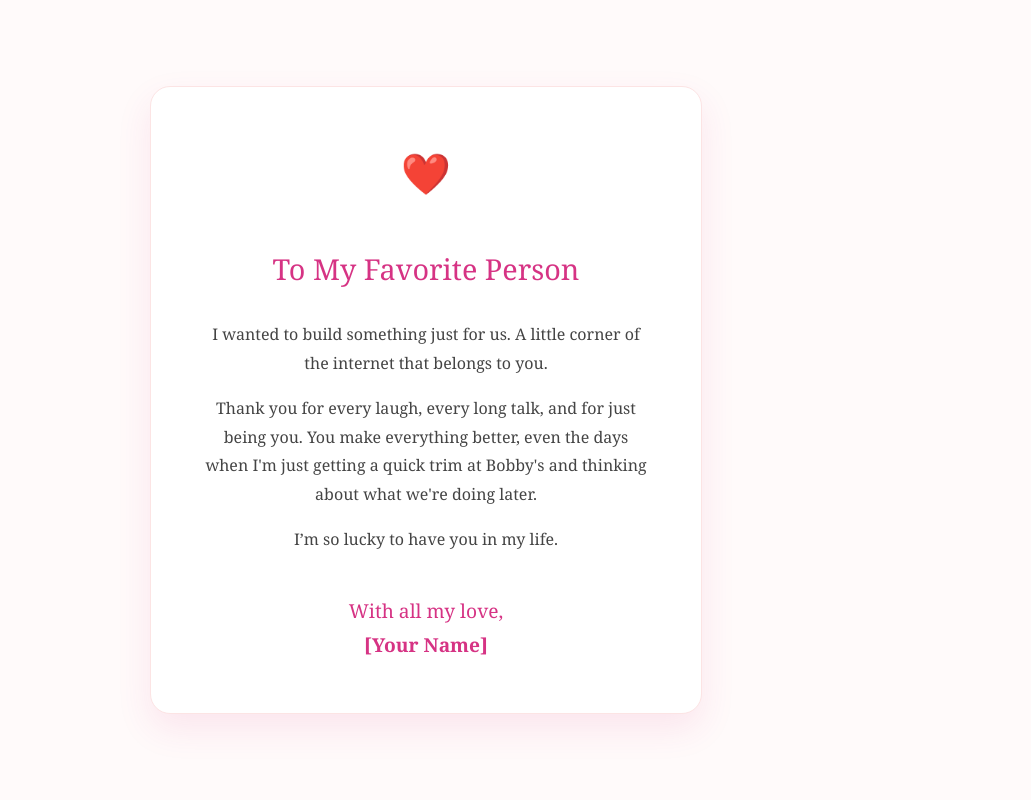
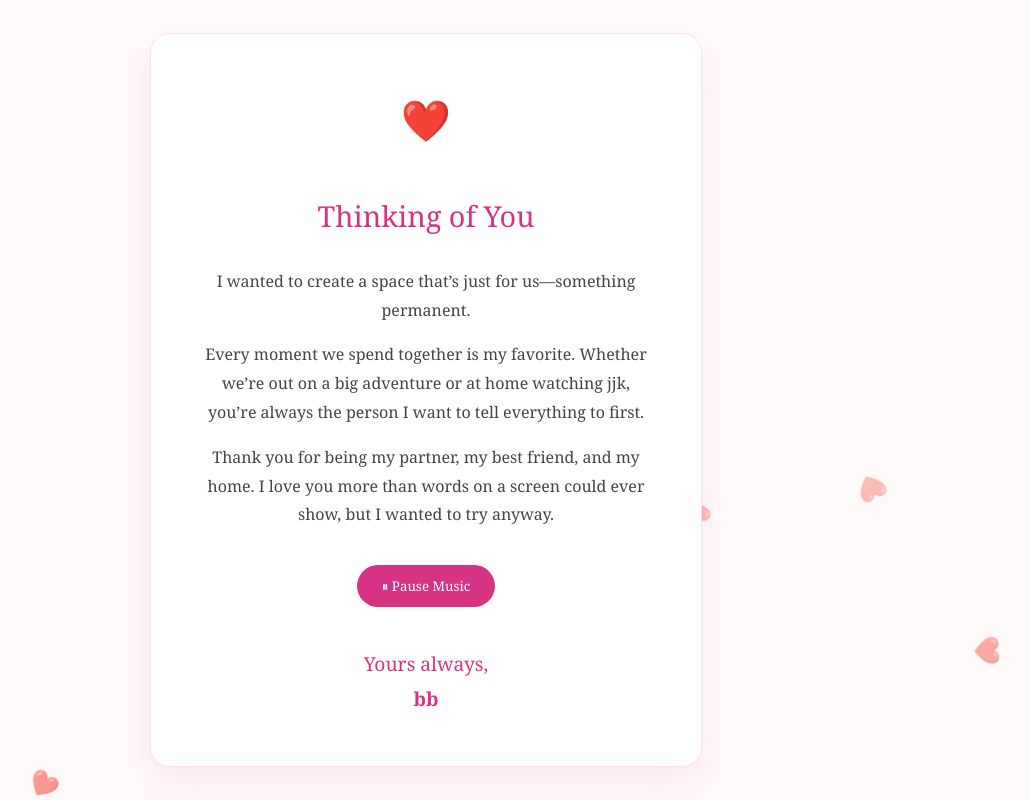
Before and after one commit to ahdriyel/bb, a plain HTML site: page index.html in a window 1280 px wide. Both pictures are taken after a click on the element "❤️". Shown: the whole page, without its empty margins (214-1245 px from the left). Drawn offline with Linux system fonts and the light colour scheme.

Commit message:
Update index.html

```diff
--- a/index.html
+++ b/index.html
@@ -3,26 +3,63 @@
 <head>
     <meta charset="UTF-8">
     <meta name="viewport" content="width=device-width, initial-scale=1.0">
-    <title>For You</title>
+    <title>A Letter For You</title>
     <link rel="stylesheet" href="style.css">
 </head>
 <body>
 
+    <audio id="loveSong" loop>
+        <source src="https://www.mboxdrive.com/Just%20Like%20Heaven.mp3" type="audio/mpeg">
+    </audio>
+
     <div class="envelope">
-        <div class="heart">❤️</div>
-        <h1>To My Favorite Person</h1>
+        <div class="heart" onclick="toggleMusic()">❤️</div>
+        <h1>Thinking of You</h1>
 
-        <p>I wanted to build something just for us. A little corner of the internet that belongs to you.</p>
+        <div class="letter-content">
+            <p>I wanted to create a space that’s just for us—something permanent.</p>
 
-        <p>Thank you for every laugh, every long talk, and for just being you. You make everything better, even the days when I'm just getting a quick trim at Bobby's and thinking about what we're doing later.</p>
+            <p>Every moment we spend together is my favorite. Whether we’re out on a big adventure or at home watching jjk, you’re always the person I want to tell everything to first.</p>
 
-        <p>I’m so lucky to have you in my life.</p>
+            <p>Thank you for being my partner, my best friend, and my home. I love you more than words on a screen could ever show, but I wanted to try anyway.</p>
+        </div>
+
+        <button id="musicBtn" onclick="toggleMusic()">🎵 Play "Just Like Heaven"</button>
 
         <div class="signature">
-            With all my love,<br>
-            <strong>[Your Name]</strong>
+            Yours always,<br>
+            <strong>bb</strong>
         </div>
     </div>
 
+    <script>
+        function toggleMusic() {
+            var song = document.getElementById("loveSong");
+            var btn = document.getElementById("musicBtn");
+            if (song.paused) {
+                song.play();
+                btn.innerHTML = "⏸ Pause Music";
+                createHearts(); // Starts the floating hearts
+            } else {
+                song.pause();
+                btn.innerHTML = "🎵 Play \"Just Like Heaven\"";
+            }
+        }
+
+        // Function to create floating hearts
+        function createHearts() {
+            setInterval(() => {
+                const heart = document.createElement("div");
+                heart.innerHTML = "❤️";
+                heart.classList.add("floating-heart");
+                heart.style.left = Math.random() * 100 + "vw";
+                heart.style.animationDuration = (Math.random() * 3 + 2) + "s";
+                document.body.appendChild(heart);
+
+                setTimeout(() => { heart.remove(); }, 5000);
+            }, 500);
+        }
+    </script>
+
 </body>
 </html>
```
